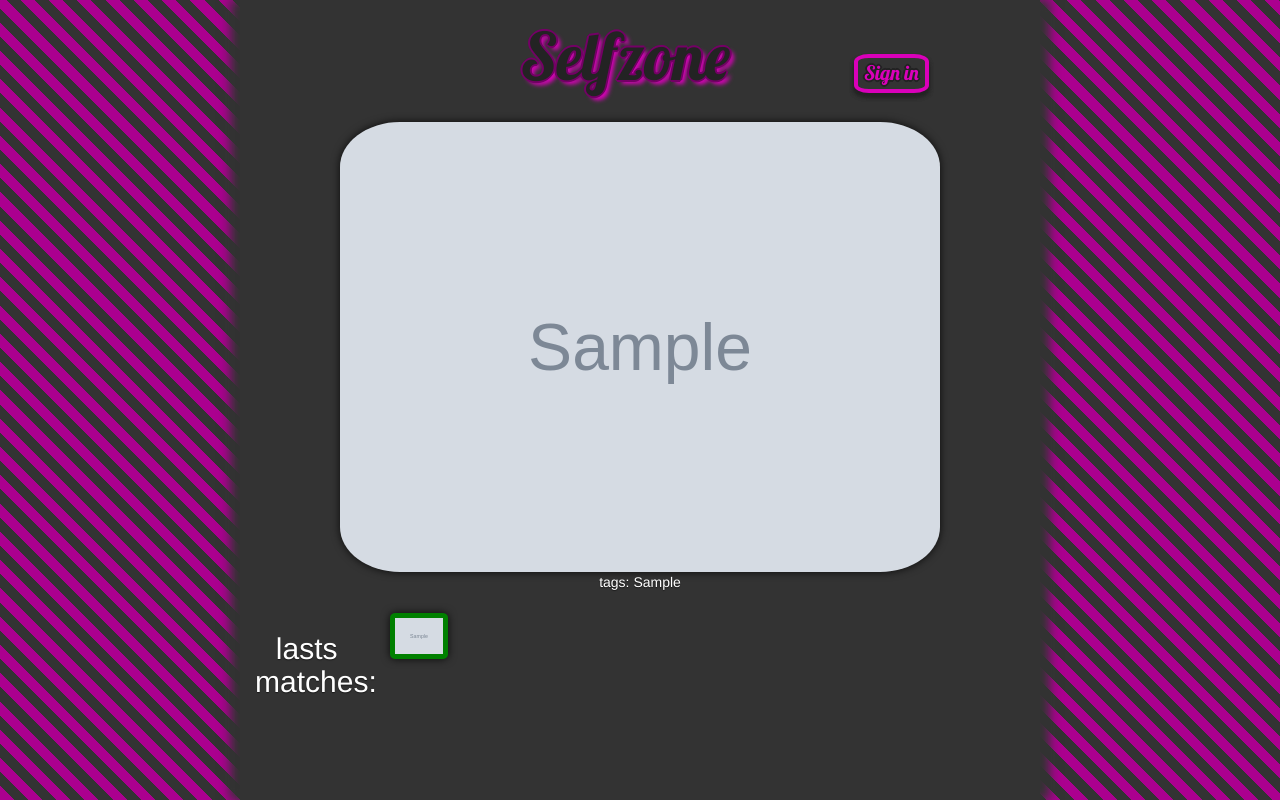
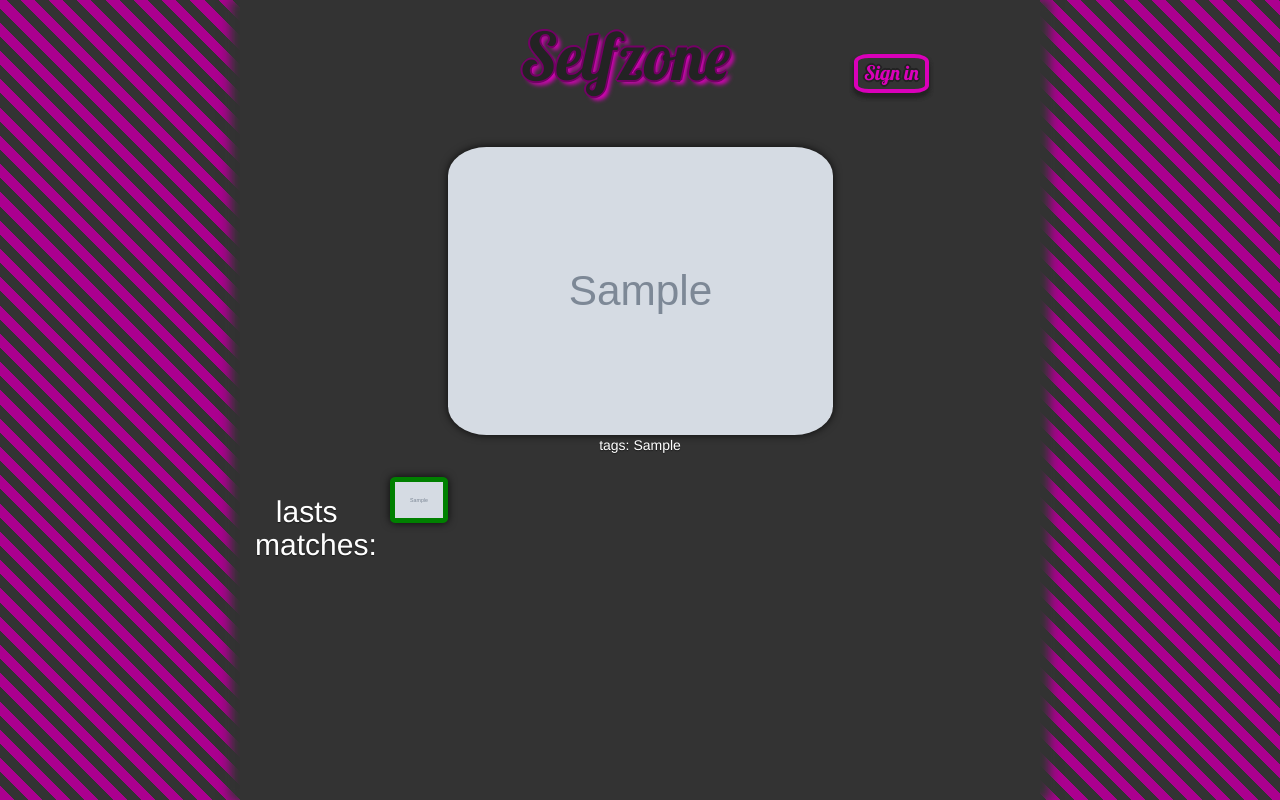
Before and after one commit to cecco4/SelfZone, a Django app: page /selfzone/details/1 in a window 1280 px wide. Run offline with Django 3.2, Linux system fonts and the light colour scheme; tables that the repository leaves empty hold one stand-in row (values such as "Sample post"); grey boxes marked "Sample" are stand-in pictures; parts of the project's set-up code (start-up, migrations or seed data) failed here and were passed over; some libraries are stand-ins or nearby versions.

Commit message:
style fix and reload on back

```diff
--- a/requirements.txt
+++ b/requirements.txt
@@ -1,7 +1,9 @@
 angus-sdk-python==0.0.7
 Django==1.8.13
+django-widget-tweaks==1.4.1
 futures==3.0.5
 numpy==1.11.0
+pkg-resources==0.0.0
 py==1.4.31
 pytest==2.6.4
 requests==2.5.3
--- a/selfzone/static/selfzone/style.css
+++ b/selfzone/static/selfzone/style.css
@@ -21,7 +21,7 @@
     background: #2c2c2c;
     border-radius: 10%;
     box-shadow: 0 0 8px rgba(0, 0, 0, .8);
-    margin: 0 auto;
+    margin: auto auto;
 }
 
 .new-img:hover {
@@ -38,7 +38,7 @@
     border-radius: 10%;
     box-shadow: 0 0 8px rgba(0, 0, 0, .8);
     padding: 5px;
-    margin: 0 auto;
+    margin: auto auto;
 }
 
 .last-img {
--- a/selfzone/templates/selfzone/details.html
+++ b/selfzone/templates/selfzone/details.html
@@ -1,8 +1,8 @@
 {% extends 'base.html' %}
 
 {% block body %}
-    <div class="row">
-        <div class="col-sm-12"><img class="new-img" style="min-width: 40%; max-width: 600px" src="{{ selfie.photo.url }}"></div>
+    <div class="row" style="padding-top: 25px">
+        <div class="col-sm-12"><img class="new-img" style="width: 50%;" src="{{ selfie.photo.url }}"></div>
     </div>
     <div class="row">
         <div class="col-sm-12 text-center">
--- a/selfzone/views.py
+++ b/selfzone/views.py
@@ -1,18 +1,21 @@
 from django.shortcuts import render, get_object_or_404
 from django.http import HttpResponse, HttpResponseRedirect
 from django.core.urlresolvers import reverse
+from django.views.decorators.cache import cache_control
 from models import SelfieForm, Selfie, Match
 from django.contrib.auth.models import User
 from random import randint
 from numpy.random import choice
 
 
+@cache_control(no_cache=True, must_revalidate=True, no_store=True)
 def index(request):
     context = {}
     context['s1'], context['s2'] = select_selfies()
     return render(request, 'selfzone/index.html', context)
 
 
+@cache_control(no_cache=True, must_revalidate=True, no_store=True)
 def index_voted(request, old1_id, old2_id, voted):
     context = {}
     context["old1"] = get_object_or_404(Selfie, pk=old1_id)
```
